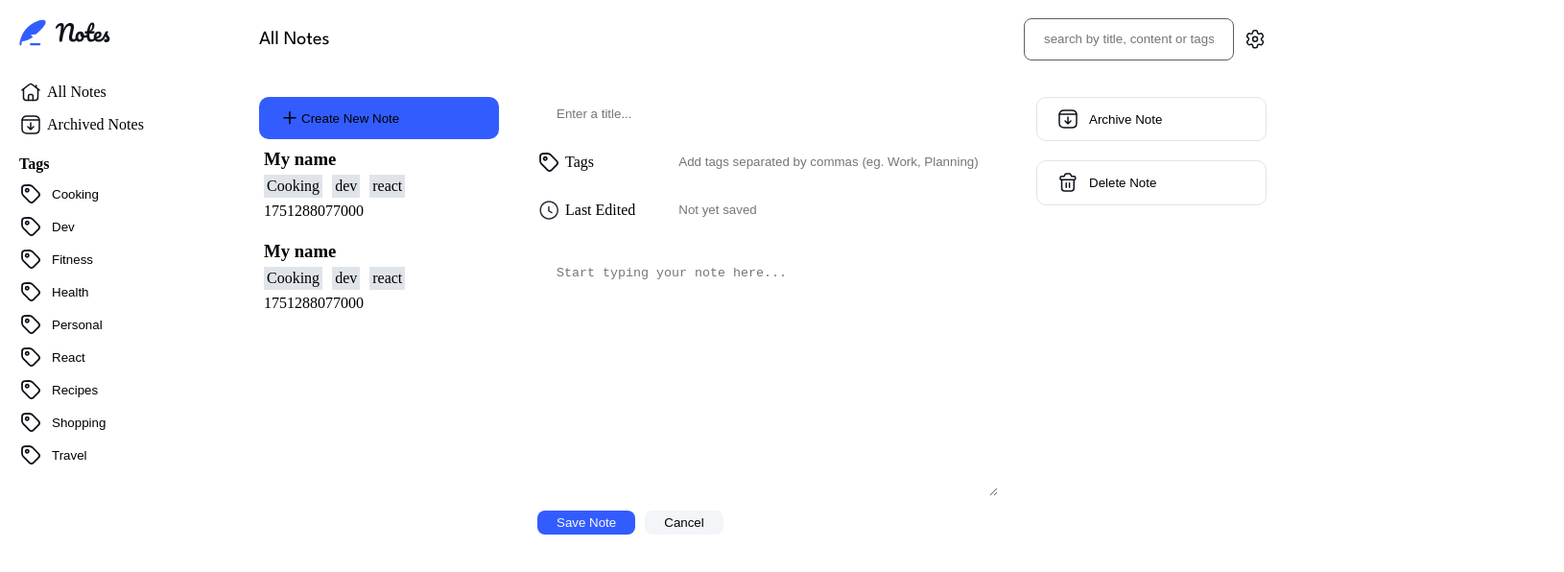
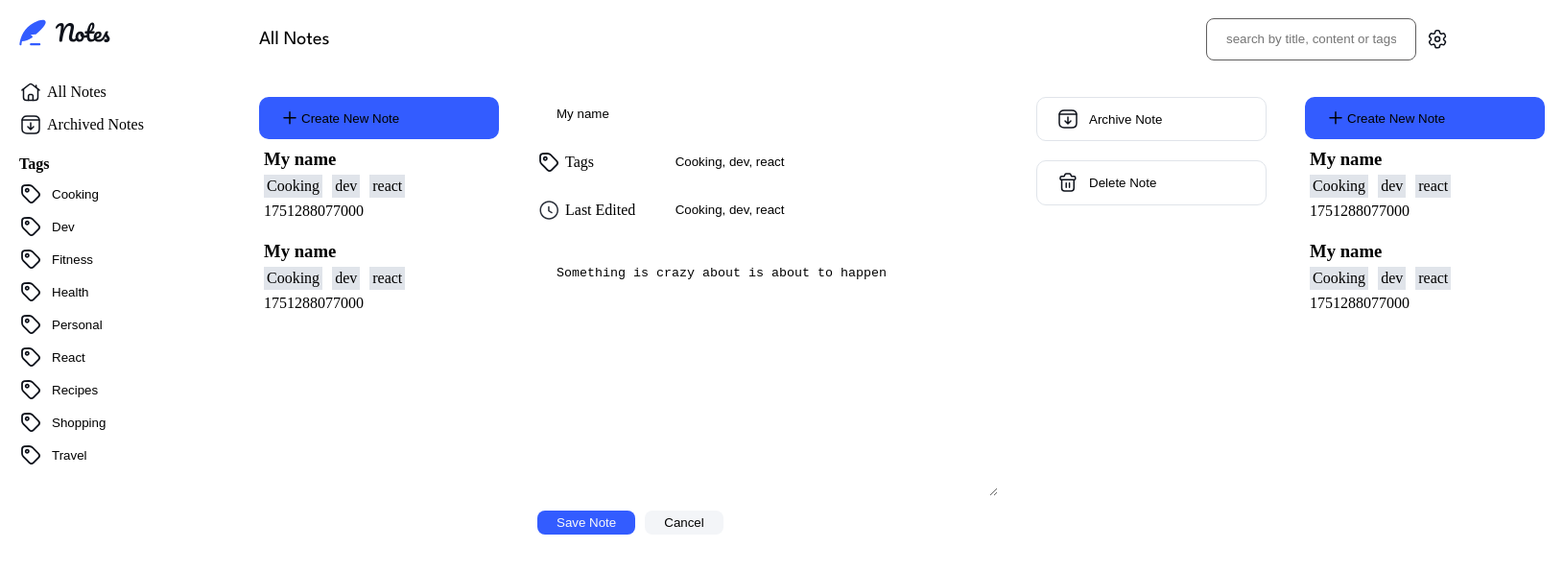
Before and after one commit to Avatar-J/note-taking-webapp, an Angular app: page / in a window 1280 px wide. Shown: the top 596 px of the page at 96% size, 1630 px wide, since content can reach past the window. Built offline with nearby package versions, Linux system fonts and the light colour scheme.

Commit message:
feat: enhance note management with dynamic rendering

```diff
--- a/src/app/app.component.html
+++ b/src/app/app.component.html
@@ -7,7 +7,7 @@
     <div class="content">
       <app-dashboard />
       <app-view-note />
-      <!-- <router-outlet /> -->
+      <router-outlet />
     </div>
 
   </main>
--- a/src/app/app.component.ts
+++ b/src/app/app.component.ts
@@ -1,9 +1,10 @@
-import { Component } from '@angular/core';
+import { Component, inject } from '@angular/core';
 import { RouterOutlet } from '@angular/router';
 import { HeaderComponent } from './components/header/header.component';
 import { SidebarComponent } from './components/sidebar/sidebar.component';
 import { DashboardComponent } from './pages/dashboard/dashboard.component';
 import { ViewNoteComponent } from './pages/view-note/view-note.component';
+import { DataService } from './services/data.service';
 
 @Component({
   selector: 'app-root',
@@ -19,4 +20,6 @@ import { ViewNoteComponent } from './pages/view-note/view-note.component';
 })
 export class AppComponent {
   title = 'note-taking-webapp';
+
+  dataService = inject(DataService);
 }
--- a/src/app/components/form/form.component.scss
+++ b/src/app/components/form/form.component.scss
@@ -12,10 +12,10 @@ form {
 
   .form-field {
     width: 100%;
-    @include flex(row, flex-start, stretch, 10px);
+    @include flex(row, flex-start, stretch, 5px);
   }
   .form-control-container-textarea {
-    @include flex(column, flex-start, stretch, 10px);
+    @include flex(column, flex-start, stretch, 5px);
     width: 100%;
 
     textarea {
--- a/src/app/components/sidebar/sidebar.component.html
+++ b/src/app/components/sidebar/sidebar.component.html
@@ -21,6 +21,8 @@
         </div>
 
     </div>
+
+    @if(!isEmpty){
 
     <div class="tags-container">
         <strong>Tags</strong>
@@ -70,4 +72,6 @@
             <span>Travel</span>
         </button>
     </div>
+    }
+
 </div>
--- a/src/app/components/sidebar/sidebar.component.ts
+++ b/src/app/components/sidebar/sidebar.component.ts
@@ -1,11 +1,18 @@
 import { Component } from '@angular/core';
+import { DataService } from '../../services/data.service';
 
 @Component({
   selector: 'app-sidebar',
   imports: [],
   templateUrl: './sidebar.component.html',
-  styleUrl: './sidebar.component.scss'
+  styleUrl: './sidebar.component.scss',
 })
 export class SidebarComponent {
+  isEmpty: boolean = false;
 
+  constructor(private dataService: DataService) {
+    this.dataService.notes$.subscribe(
+      (data) => (this.isEmpty = data.length === 0 ? true : false)
+    );
+  }
 }
--- a/src/app/pages/dashboard/dashboard.component.html
+++ b/src/app/pages/dashboard/dashboard.component.html
@@ -20,10 +20,18 @@
 <div class="dashboard">
     <button><img src="assets/images/icon-plus.svg" />Create New Note</button>
 
+    @if(notes.length !== 0){
+
     @for(note of notes; track note.id){
 
     <app-note-card [Note]="note" />
 
     }
+    }@else {
+    <div class="empty-list">
+        You don't have any notes yet. Start a new note to capture your thoughts and ideas.
+    </div>
+    }
+
 
 </div>
--- a/src/app/pages/dashboard/dashboard.component.scss
+++ b/src/app/pages/dashboard/dashboard.component.scss
@@ -1,17 +1,13 @@
 @use "../../styles/variables" as *;
 @use "../../styles/mixins" as *;
 
-.empty-container {
-  width: 100%;
-  height: 100%;
-  @include flex(column, center, center);
-
-  img {
-    height: 300px;
-    width: 300px;
-  }
+.empty-list {
+  width: 242px;
+  min-height: 91px;
+  @include flex(column, flex-start, stretch, 5px);
+  padding: 5px;
+  background-color: #e0e4ea;
 }
-
 .dashboard {
   width: 290px;
   height: 100vh;
--- a/src/app/pages/view-note/view-note.component.html
+++ b/src/app/pages/view-note/view-note.component.html
@@ -1,33 +1,8 @@
+@if(!isEmpty){
+
 <div class="view-note-container">
     <div class="note-detail">
-        <app-form />
-
-        <!-- <h1>React Performance Optimization</h1>
-
-        <div class="section">
-            <div class="section-name">
-                <img src="assets/images/icon-tag.svg" />
-                <span>Tags</span>
-            </div>
-            <div>Cooking</div>
-
-        </div>
-
-        <div class="section">
-            <div class="section-name">
-                <img src="assets/images/icon-clock.svg" />
-                <span>Last Edited</span>
-            </div>
-            <div>29th Oct 2024</div>
-
-        </div>
-
-        <div class="line"></div>
-
-        <div class="content">
-            &Lorem, ipsum dolor sit amet consectetur adipisicing elit. Explicabo aut necessitatibus quasi esse provident
-            quae quisquam voluptates. Ipsum culpa non ut quis, earum, aperiam aliquid vel laboriosam ex, magni iste!
-        </div> -->
+        <app-form [Note]="(dataService.singleNote | async) || undefined" />
     </div>
 
 
@@ -41,3 +16,4 @@
             Delete Note</button>
     </div>
 </div>
+}
--- a/src/app/pages/view-note/view-note.component.ts
+++ b/src/app/pages/view-note/view-note.component.ts
@@ -1,10 +1,21 @@
-import { Component } from '@angular/core';
+import { Component, inject } from '@angular/core';
 import { FormComponent } from '../../components/form/form.component';
-
+import { DataService } from '../../services/data.service';
+import { Note } from '../../models/note';
+import { CommonModule } from '@angular/common';
 @Component({
   selector: 'app-view-note',
-  imports: [FormComponent],
+  imports: [FormComponent, CommonModule],
   templateUrl: './view-note.component.html',
   styleUrl: './view-note.component.scss',
 })
-export class ViewNoteComponent {}
+export class ViewNoteComponent {
+  isEmpty: boolean = true;
+  dataService = inject(DataService);
+
+  constructor() {
+    this.dataService.notes$.subscribe((data) => {
+      this.isEmpty = data.length === 0 ? true : false;
+    });
+  }
+}
--- a/src/app/services/data.service.ts
+++ b/src/app/services/data.service.ts
@@ -8,9 +8,7 @@ import { map } from 'rxjs';
   providedIn: 'root',
 })
 export class DataService {
-  private notes: Note[] = [];
-
-  noteSubject = new BehaviorSubject<Note[]>([
+  private notes: Note[] = [
     {
       id: 1,
       title: 'My name',
@@ -29,8 +27,18 @@ export class DataService {
       createdAt: Date.now(),
       lastModified: Date.now(),
     },
-  ]);
+  ];
+  activeNote!: Note;
+
+  noteSubject = new BehaviorSubject<Note[]>(this.notes);
   notes$ = this.noteSubject.asObservable();
+
+  singleNoteSubject = new BehaviorSubject<Note | null>(null);
+  singleNote = this.singleNoteSubject.asObservable();
+
+  constructor() {
+    this.singleNoteSubject.next(this.notes[0]);
+  }
 
   private updateSubject(): void {
     this.noteSubject.next([...this.notes]);
```
